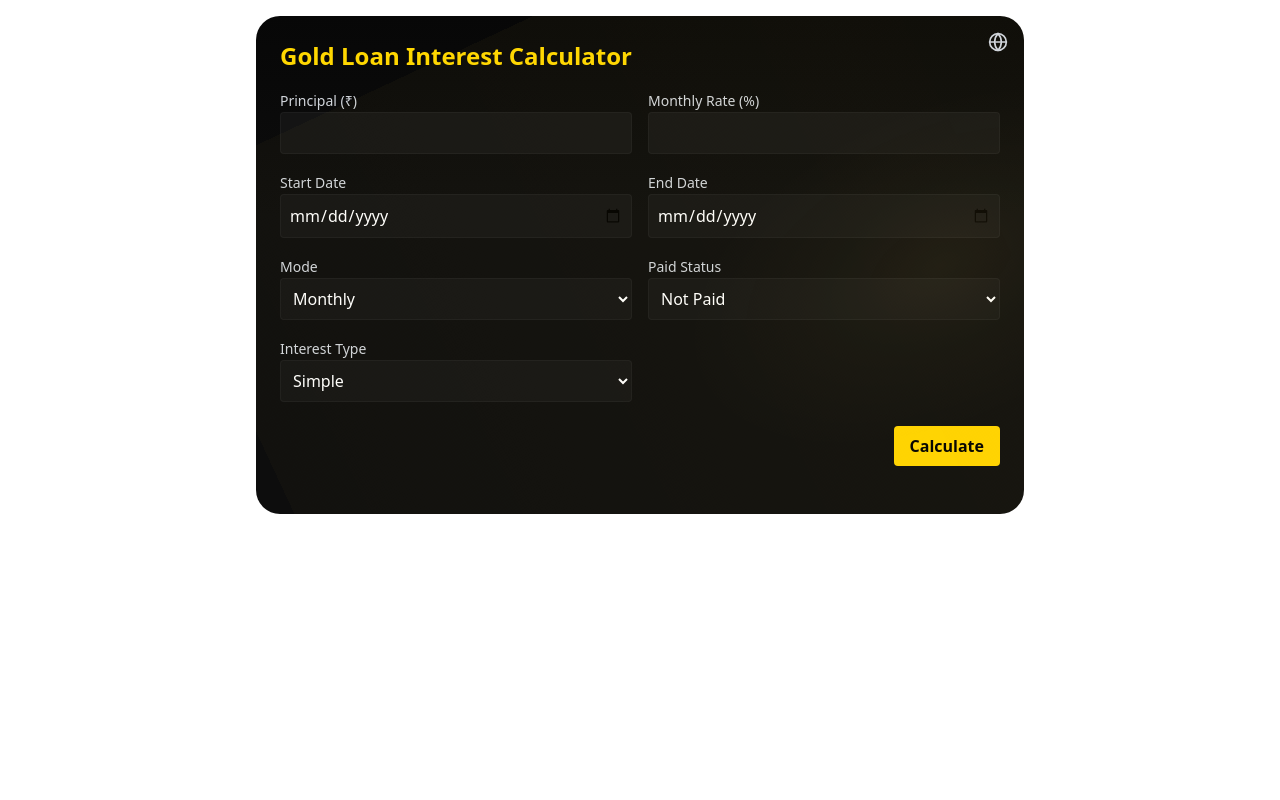
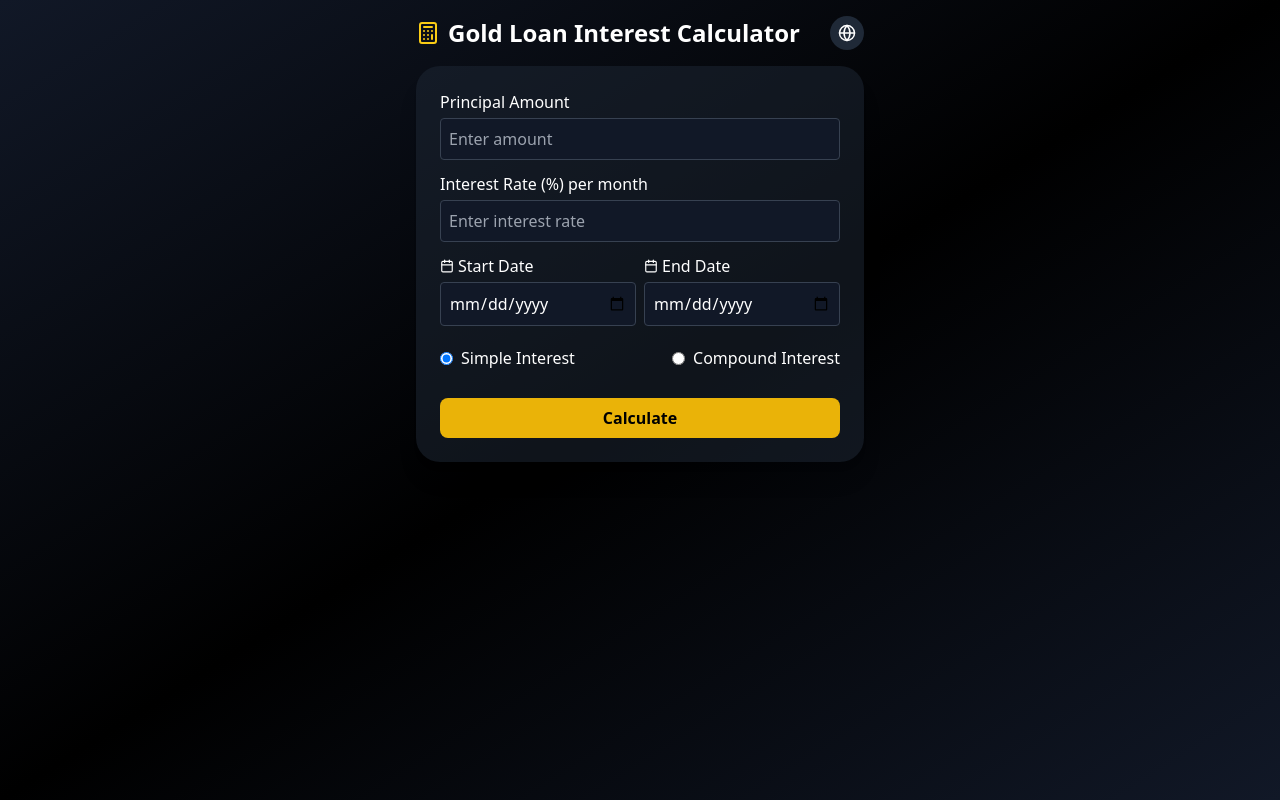
Before and after one commit to VamsikrishnaA/Interest_calculator, a React (Vite) app: page / in a window 1280 px wide. Built offline with nearby package versions, Linux system fonts and the light colour scheme.

Commit message:
Update the change

```diff
--- a/src/components/InterestCalculator.jsx
+++ b/src/components/InterestCalculator.jsx
@@ -1,380 +1,209 @@
-import React, { useEffect, useState } from "react";
-import { motion, AnimatePresence } from "framer-motion";
-import { Trash2, Globe } from "lucide-react";
+import React, { useState, useEffect } from "react";
+import { motion } from "framer-motion";
+import { Calculator, Calendar, Trash2, FileDown, Globe } from "lucide-react";
 
-export default function InterestCalculator() {
+export default function GoldLoanCalculator() {
   const [principal, setPrincipal] = useState("");
-  const [monthlyRate, setMonthlyRate] = useState("");
+  const [interestRate, setInterestRate] = useState("");
   const [startDate, setStartDate] = useState("");
   const [endDate, setEndDate] = useState("");
-  const [mode, setMode] = useState("monthly");
   const [interestType, setInterestType] = useState("simple");
-  const [paidStatus, setPaidStatus] = useState("not_paid");
+  const [isTelugu, setIsTelugu] = useState(false);
   const [results, setResults] = useState([]);
-  const [lang, setLang] = useState("en");
 
-  // language dictionary
-  const t = (key) => {
-    const dict = {
-      en: {
-        title: "Gold Loan Interest Calculator",
-        principal: "Principal (₹)",
-        rate: "Monthly Rate (%)",
-        start: "Start Date",
-        end: "End Date",
-        mode: "Mode",
-        paid: "Paid Status",
-        interest: "Interest Type",
-        calc: "Calculate",
-        not_paid: "Not Paid",
-        paid_status: "Paid",
-        monthly: "Monthly",
-        daily: "Daily",
-        simple: "Simple",
-        compound: "Compound",
-        interest_label: "Interest",
-        total_label: "Total (P+I)",
-        months: "Months (incl.)",
-        days: "Days (incl.)",
-      },
-      te: {
-        title: "బంగారు లోన్ వడ్డీ లెక్కింపు",
-        principal: "మూలధనం (₹)",
-        rate: "మాస వడ్డీ (%)",
-        start: "ప్రారంభ తేది",
-        end: "ముగింపు తేది",
-        mode: "మోడ్",
-        paid: "చెల్లింపు స్థితి",
-        interest: "వడ్డీ రకం",
-        calc: "లెక్కించు",
-        not_paid: "చెల్లించలేదు",
-        paid_status: "చెల్లించబడింది",
-        monthly: "మాసవారీ",
-        daily: "దినవారీ",
-        simple: "సాధారణ",
-        compound: "సంక్లిష్ట",
-        interest_label: "వడ్డీ",
-        total_label: "మొత్తం (మూలధనం + వడ్డీ)",
-        months: "మాసాలు (సహా)",
-        days: "రోజులు (సహా)",
-      },
-    };
-    return dict[lang][key] || key;
+  // Language text mapping
+  const t = (en, te) => (isTelugu ? te : en);
+
+  const calculateInterest = () => {
+    if (!principal || !interestRate || !startDate || !endDate) return;
+
+    const start = new Date(startDate);
+    const end = new Date(endDate);
+    const diffTime = end.getTime() - start.getTime();
+    const totalDays = Math.floor(diffTime / (1000 * 60 * 60 * 24)) + 1; // inclusive days
+
+    let totalAmount = 0;
+    let totalInterest = 0;
+    let remainingDays = totalDays;
+    let p = parseFloat(principal);
+    const rate = parseFloat(interestRate);
+
+    if (interestType === "simple") {
+      totalInterest = (p * rate * totalDays) / (30 * 100);
+      totalAmount = p + totalInterest;
+    } else {
+      let years = Math.floor(remainingDays / 365);
+      let extraDays = remainingDays % 365;
+
+      for (let i = 0; i < years; i++) {
+        const interest = (p * rate * 365) / (30 * 100);
+        p += interest;
+      }
+
+      const lastInterest = (p * rate * extraDays) / (30 * 100);
+      totalInterest = p - principal + lastInterest;
+      totalAmount = p + lastInterest;
+    }
+
+    const result = {
+      principal,
+      rate: interestRate,
+      startDate,
+      endDate,
+      totalDays,
+      totalInterest: totalInterest.toFixed(2),
+      totalAmount: totalAmount.toFixed(2),
+      type: interestType,
+      id: Date.now(),
     };
 
-  useEffect(() => {
-    try {
-      const raw = localStorage.getItem("goldcalc_history");
-      if (raw) setResults(JSON.parse(raw));
-    } catch {}
-  }, []);
-
-  useEffect(() => {
-    try {
-      localStorage.setItem("goldcalc_history", JSON.stringify(results));
-    } catch {}
-  }, [results]);
-
-  function inclusiveDaysBetween(startISO, endISO) {
-    const s = new Date(startISO + "T00:00:00");
-    const e = new Date(endISO + "T00:00:00");
-    return Math.floor((e - s) / (1000 * 60 * 60 * 24)) + 1;
-  }
-
-  function getMonthsCount(startISO, endISO) {
-    const start = new Date(startISO + "T00:00:00");
-    const end = new Date(endISO + "T00:00:00");
-    if (end < start) return { error: "invalid-range" };
-
-    function addOneMonth(d) {
-      const y = d.getFullYear();
-      const m = d.getMonth();
-      const day = d.getDate();
-      const next = new Date(y, m + 1, day);
-      if (next.getDate() !== day) next.setDate(0);
-      return next;
-    }
-
-    let cursor = new Date(start.getTime());
-    let fullMonths = 0;
-    while (true) {
-      const nx = addOneMonth(cursor);
-      if (nx <= end) {
-        fullMonths += 1;
-        cursor = nx;
-      } else break;
-    }
-
-    const daysCovered = Math.floor((cursor - start) / (1000 * 60 * 60 * 24));
-    const totalInclusive = inclusiveDaysBetween(startISO, endISO);
-    const remainingDays = totalInclusive - daysCovered;
-
-    let monthsCount = fullMonths;
-    let partialRule = "days";
-    if (remainingDays < 6) partialRule = "days";
-    else if (remainingDays >= 6 && remainingDays <= 16) {
-      monthsCount += 0.5;
-      partialRule = "half";
-    } else {
-      monthsCount += 1;
-      partialRule = "full";
-    }
-
-    return { fullMonths, remainingDays, totalInclusive, monthsCount, partialRule };
-  }
-
-  function round(n, digits = 2) {
-    const m = Math.pow(10, digits);
-    return Math.round(n * m) / m;
-  }
-
-  function calculate() {
-    if (!principal || !monthlyRate || !startDate || !endDate) {
-      alert("Please fill all fields");
-      return;
-    }
-
-    const P = Number(principal);
-    const rMonthly = Number(monthlyRate);
-    if (isNaN(P) || P <= 0 || isNaN(rMonthly) || rMonthly <= 0) {
-      alert("Enter valid inputs");
-      return;
-    }
-
-    const totalDays = inclusiveDaysBetween(startDate, endDate);
-    const monthsInfo = getMonthsCount(startDate, endDate);
-
-    let interest = 0;
-    let total = 0;
-    let extra = {};
-
-    if (interestType === "simple") {
-      if (mode === "daily") {
-        const dailyRate = rMonthly / 30 / 100;
-        interest = P * dailyRate * totalDays;
-        total = P + interest;
-        extra = { totalDays };
-      } else {
-        if (monthsInfo.partialRule === "days") {
-          const dailyRate = rMonthly / 30 / 100;
-          const dayInterest = P * dailyRate * monthsInfo.remainingDays;
-          const monthsInterest = P * (rMonthly / 100) * monthsInfo.fullMonths;
-          interest = monthsInterest + dayInterest;
-        } else {
-          interest = P * (rMonthly / 100) * monthsInfo.monthsCount;
-        }
-
-        if (paidStatus === "paid" && monthsInfo.monthsCount >= 1) {
-          const firstMonthInterest = P * (rMonthly / 100);
-          interest -= firstMonthInterest;
-        }
-
-        total = P + interest;
-        extra = monthsInfo;
-      }
-    } else {
-      if (mode === "daily") {
-        const dailyRate = rMonthly / 30 / 100;
-        let remaining = totalDays;
-        let currentPrincipal = P;
-        let totalInterestAccum = 0;
-        while (remaining >= 365) {
-          const blockInterest = currentPrincipal * dailyRate * 365;
-          totalInterestAccum += blockInterest;
-          currentPrincipal += blockInterest;
-          remaining -= 365;
-        }
-        if (remaining > 0) {
-          const remInterest = currentPrincipal * dailyRate * remaining;
-          totalInterestAccum += remInterest;
-        }
-        interest = totalInterestAccum;
-        total = P + interest;
-        extra = { totalDays };
-      } else {
-        let monthsRemaining = monthsInfo.monthsCount;
-        let currentPrincipal = P;
-        let totalInterestAccum = 0;
-        while (monthsRemaining >= 12) {
-          const blockInterest = currentPrincipal * (rMonthly / 100) * 12;
-          totalInterestAccum += blockInterest;
-          currentPrincipal += blockInterest;
-          monthsRemaining -= 12;
-        }
-        if (monthsRemaining > 0) {
-          const remInterest = currentPrincipal * (rMonthly / 100) * monthsRemaining;
-          totalInterestAccum += remInterest;
-        }
-        interest = totalInterestAccum;
-
-        if (paidStatus === "paid" && monthsInfo.monthsCount >= 1) {
-          const firstMonthInterest = P * (rMonthly / 100);
-          interest -= firstMonthInterest;
-        }
-
-        total = P + interest;
-        extra = monthsInfo;
-      }
-    }
-
-    const entry = {
-      id: Date.now(),
-      principal: round(P),
-      monthlyRate: rMonthly,
-      startDate,
-      endDate,
-      mode,
-      interestType,
-      paidStatus,
-      interest: round(interest),
-      total: round(total),
-      ...extra,
+    setResults([result, ...results]);
   };
 
-    setResults((prev) => [entry, ...prev]);
-  }
-
-  function deleteEntry(id) {
-    setResults((prev) => prev.filter((r) => r.id !== id));
-  }
+  const deleteResult = (id) => {
+    setResults(results.filter((r) => r.id !== id));
+  };
 
   return (
-    <div className="flex items-start justify-center p-4 min-h-screen">
-      <style>{`
-        .gold-shimmer { background: linear-gradient(180deg, #070707 0%, #0d0d0d 40%); position: relative; overflow: hidden; }
-        .gold-shimmer::before {
-          content: ""; position: absolute; left: -40%; top: -30%; width: 180%; height: 160%;
-          background: radial-gradient(50% 50% at 50% 50%, rgba(255,208,96,0.06), rgba(255,209,96,0.02) 20%, transparent 40%),
-          linear-gradient(90deg, rgba(255,215,64,0.02), rgba(255,215,64,0.04), rgba(255,215,64,0.02));
-          transform: rotate(-25deg); animation: shimmerMove 9s linear infinite; pointer-events: none;
-        }
-        @keyframes shimmerMove {
-          0% { transform: translateX(-100%) rotate(-25deg); opacity: 0.7; }
-          50% { transform: translateX(0%) rotate(-25deg); opacity: 1; }
-          100% { transform: translateX(100%) rotate(-25deg); opacity: 0.7; }
-        }
-        .btn-gold { background: #ffd400; color: #000; font-weight: 700; }
-        .input-dark { background: #141414; color: #fff; border: 1px solid rgba(255,255,255,0.04); }
-        .gold-text { color: #FFD700; }
-      `}</style>
+    <div className="min-h-screen bg-gradient-to-br from-gray-900 via-black to-gray-900 flex flex-col items-center text-white p-4">
+      <div className="flex justify-between items-center w-full max-w-md mb-4">
+        <h1 className="text-2xl font-bold flex items-center gap-2">
+          <Calculator className="text-yellow-400" />
+          {t("Gold Loan Interest Calculator", "బంగారు లోన్ వడ్డీ లెక్కించు")}
+        </h1>
+        <button
+          onClick={() => setIsTelugu(!isTelugu)}
+          className="p-2 bg-gray-800 rounded-full hover:bg-yellow-500 transition"
+          title={t("Toggle Language", "భాష మార్చు")}
+        >
+          <Globe size={18} />
+        </button>
+      </div>
 
-      <div className="w-full max-w-3xl gold-shimmer rounded-2xl p-6 relative">
-        {/* Language Toggle */}
-        <button
-          onClick={() => setLang(lang === "en" ? "te" : "en")}
-          className="absolute top-4 right-4 text-gray-300 hover:text-yellow-400 transition"
+      <motion.div
+        initial={{ opacity: 0, y: 30 }}
+        animate={{ opacity: 1, y: 0 }}
+        className="bg-gray-800 bg-opacity-50 p-6 rounded-2xl shadow-xl w-full max-w-md"
       >
-          <Globe size={20} />
-        </button>
-
-        <h1 className="text-2xl font-bold gold-text mb-4">{t("title")}</h1>
-
-        <div className="grid grid-cols-1 md:grid-cols-2 gap-4">
+        <div className="grid gap-3">
           <div>
-            <label className="text-sm text-gray-300">{t("principal")}</label>
-            <input className="input-dark w-full p-2 rounded" type="number" value={principal} onChange={(e) => setPrincipal(e.target.value)} />
-          </div>
-          <div>
-            <label className="text-sm text-gray-300">{t("rate")}</label>
-            <input className="input-dark w-full p-2 rounded" type="number" value={monthlyRate} onChange={(e) => setMonthlyRate(e.target.value)} />
-          </div>
-          <div>
-            <label className="text-sm text-gray-300">{t("start")}</label>
-            <input className="input-dark w-full p-2 rounded" type="date" value={startDate} onChange={(e) => setStartDate(e.target.value)} />
-          </div>
-          <div>
-            <label className="text-sm text-gray-300">{t("end")}</label>
-            <input className="input-dark w-full p-2 rounded" type="date" value={endDate} onChange={(e) => setEndDate(e.target.value)} />
+            <label className="block mb-1">
+              {t("Principal Amount", "మూలధనం (Principal)")}
+            </label>
+            <input
+              type="number"
+              value={principal}
+              onChange={(e) => setPrincipal(e.target.value)}
+              className="w-full p-2 rounded bg-gray-900 border border-gray-700"
+              placeholder={t("Enter amount", "మొత్తం నమోదు చేయండి")}
+            />
           </div>
 
           <div>
-            <label className="text-sm text-gray-300">{t("mode")}</label>
-            <select className="input-dark w-full p-2 rounded" value={mode} onChange={(e) => setMode(e.target.value)}>
-              <option value="monthly">{t("monthly")}</option>
-              <option value="daily">{t("daily")}</option>
-            </select>
+            <label className="block mb-1">
+              {t("Interest Rate (%) per month", "వడ్డీ రేటు (%) నెలకు")}
+            </label>
+            <input
+              type="number"
+              value={interestRate}
+              onChange={(e) => setInterestRate(e.target.value)}
+              className="w-full p-2 rounded bg-gray-900 border border-gray-700"
+              placeholder={t("Enter interest rate", "వడ్డీ రేటు నమోదు చేయండి")}
+            />
           </div>
 
-          {mode === "monthly" && (
-            <div>
-              <label className="text-sm text-gray-300">{t("paid")}</label>
-              <select className="input-dark w-full p-2 rounded" value={paidStatus} onChange={(e) => setPaidStatus(e.target.value)}>
-                <option value="not_paid">{t("not_paid")}</option>
-                <option value="paid">{t("paid_status")}</option>
-              </select>
+          <div className="flex gap-2">
+            <div className="flex-1">
+              <label className="block mb-1 flex items-center gap-1">
+                <Calendar size={14} />
+                {t("Start Date", "ప్రారంభ తేదీ")}
+              </label>
+              <input
+                type="date"
+                value={startDate}
+                onChange={(e) => setStartDate(e.target.value)}
+                className="w-full p-2 rounded bg-gray-900 border border-gray-700"
+              />
             </div>
-          )}
-
-          <div>
-            <label className="text-sm text-gray-300">{t("interest")}</label>
-            <select className="input-dark w-full p-2 rounded" value={interestType} onChange={(e) => setInterestType(e.target.value)}>
-              <option value="simple">{t("simple")}</option>
-              <option value="compound">{t("compound")}</option>
-            </select>
-          </div>
-
-          <div className="md:col-span-2 text-right">
-            <button className="btn-gold px-4 py-2 rounded mt-2" onClick={calculate}>
-              {t("calc")}
-            </button>
+            <div className="flex-1">
+              <label className="block mb-1 flex items-center gap-1">
+                <Calendar size={14} />
+                {t("End Date", "ముగింపు తేదీ")}
+              </label>
+              <input
+                type="date"
+                value={endDate}
+                onChange={(e) => setEndDate(e.target.value)}
+                className="w-full p-2 rounded bg-gray-900 border border-gray-700"
+              />
             </div>
           </div>
 
-        {/* Results */}
-        <div className="mt-6">
-          <AnimatePresence>
+          <div className="flex justify-between items-center mt-2">
+            <label className="flex items-center gap-2">
+              <input
+                type="radio"
+                name="type"
+                value="simple"
+                checked={interestType === "simple"}
+                onChange={() => setInterestType("simple")}
+              />
+              {t("Simple Interest", "సాధా వడ్డి")}
+            </label>
+            <label className="flex items-center gap-2">
+              <input
+                type="radio"
+                name="type"
+                value="compound"
+                checked={interestType === "compound"}
+                onChange={() => setInterestType("compound")}
+              />
+              {t("Compound Interest", "మిశ్ర వడ్డి")}
+            </label>
+          </div>
+
+          <motion.button
+            whileTap={{ scale: 0.95 }}
+            onClick={calculateInterest}
+            className="w-full bg-yellow-500 text-black font-bold py-2 rounded-lg mt-4 hover:bg-yellow-400 transition"
+          >
+            {t("Calculate", "లెక్కించు")}
+          </motion.button>
+        </div>
+      </motion.div>
+
+      {/* Results Section */}
+      <div className="w-full max-w-md mt-6 space-y-3">
         {results.map((r) => (
           <motion.div
             key={r.id}
             initial={{ opacity: 0, y: 10 }}
             animate={{ opacity: 1, y: 0 }}
-                exit={{ opacity: 0, y: -10 }}
-                className="bg-[#111] border border-[#222] rounded-xl p-4 mt-4"
+            className="bg-gray-800 bg-opacity-60 p-4 rounded-2xl shadow-md border border-gray-700"
           >
-                <div className="flex justify-between">
-                  <div className="gold-text font-semibold">
-                    ₹{r.principal} @ {r.monthlyRate}%
-                  </div>
-                  <button onClick={() => deleteEntry(r.id)} className="text-red-400 hover:text-red-500">
-                    <Trash2 size={16} />
+            <div className="flex justify-between items-center mb-1">
+              <span className="text-yellow-400 font-semibold">
+                {t("Total Days", "మొత్తం రోజులు")}: {r.totalDays}
+              </span>
+              <button onClick={() => deleteResult(r.id)}>
+                <Trash2 size={16} className="text-red-400 hover:text-red-600" />
               </button>
             </div>
-
-                <div className="text-sm text-gray-400 mt-1">
-                  {t(r.interestType)} • {t(r.mode)} • {r.mode === "monthly" ? t(r.paidStatus) : ""}
-                </div>
-
-                <div className="grid grid-cols-3 text-sm mt-2">
-                  <div>
-                    <div className="text-gray-400 text-xs">{t("start")}</div>
-                    <div>{r.startDate}</div>
-                  </div>
-                  <div>
-                    <div className="text-gray-400 text-xs">{t("end")}</div>
-                    <div>{r.endDate}</div>
-                  </div>
-                  <div>
-                    <div className="text-gray-400 text-xs">
-                      {r.mode === "daily" ? t("days") : t("months")}
-                    </div>
-                    <div>{r.mode === "daily" ? r.totalInclusive : r.monthsCount}</div>
-                  </div>
-                </div>
-
-                <div className="flex justify-between items-center mt-3">
-                  <div>
-                    <div className="text-gray-400 text-xs">{t("interest_label")}</div>
-                    <div className="text-green-300 font-semibold">₹{r.interest}</div>
-                  </div>
-                  <div className="text-right">
-                    <div className="text-gray-400 text-xs">{t("total_label")}</div>
-                    <div className="gold-text font-semibold">₹{r.total}</div>
-                  </div>
-                </div>
+            <p>
+              {t("Interest Type", "వడ్డి రకం")}:{" "}
+              {r.type === "simple"
+                ? t("Simple", "సాధా")
+                : t("Compound", "మిశ్ర")}
+            </p>
+            <p>
+              {t("Interest Earned", "వడ్డీ మొత్తం")}: ₹{r.totalInterest}
+            </p>
+            <p>
+              {t("Total Amount", "మొత్తం చెల్లించవలసిన మొత్తం")}: ₹
+              {r.totalAmount}
+            </p>
           </motion.div>
         ))}
-          </AnimatePresence>
-        </div>
       </div>
     </div>
   );
```
Lines whose indentation alone changed are shown as unchanged.
